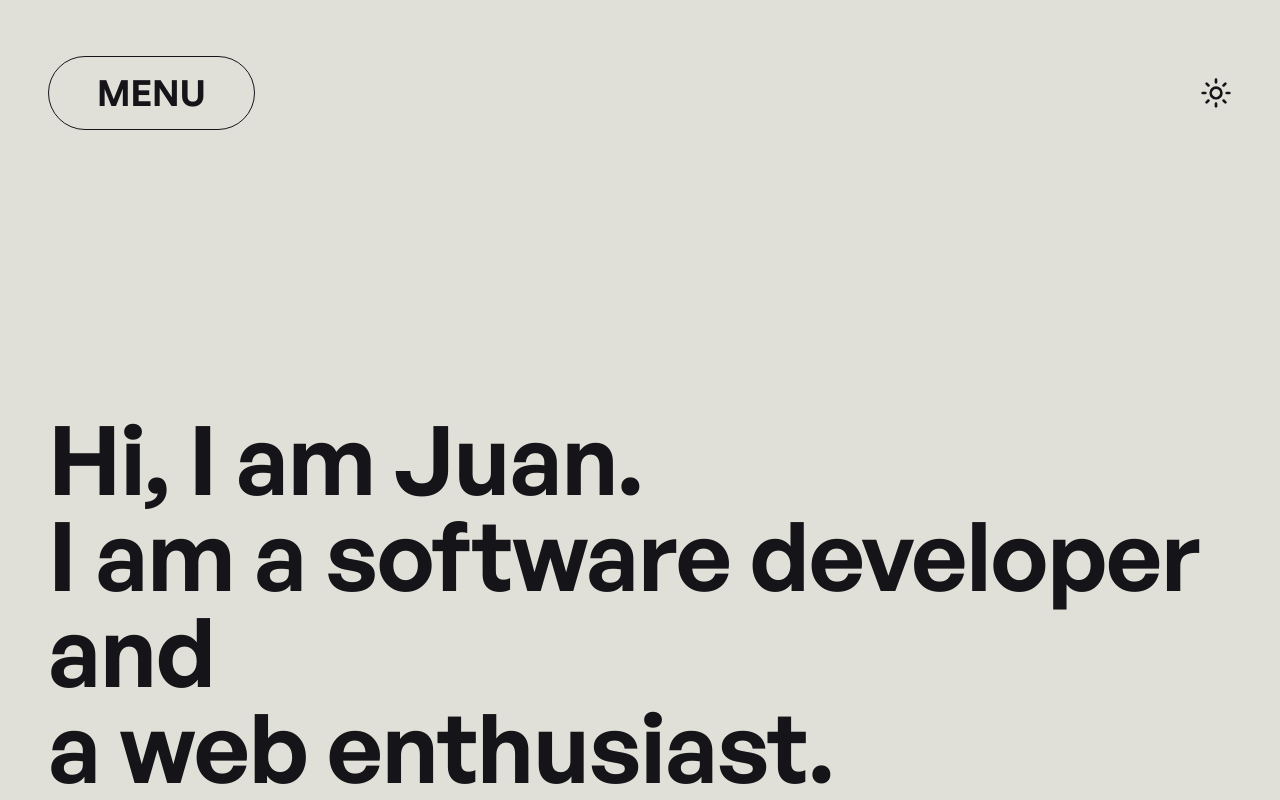
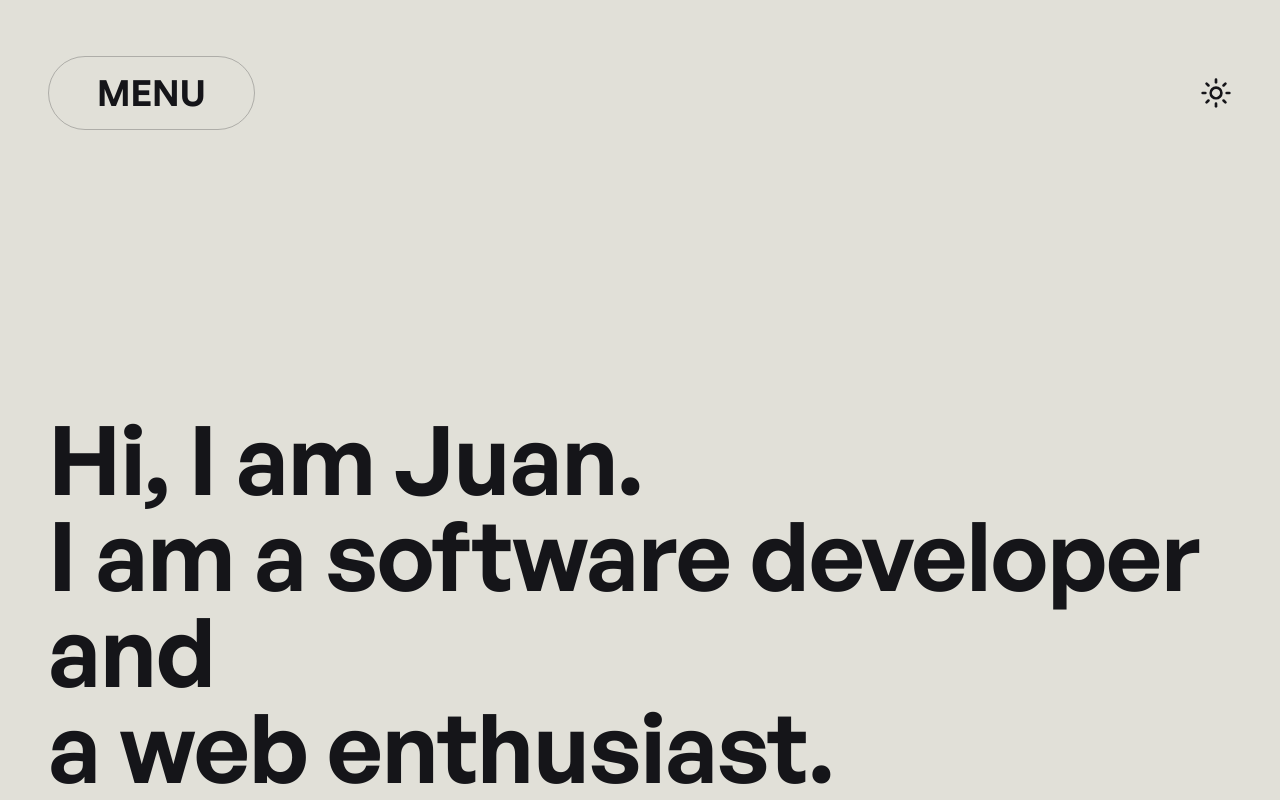
Before and after one commit to HotPotatoC/juanchristian.com, a Next.js app: page / in a window 1280 px wide. Shown: the top 800 px of the page. Built offline with nearby package versions, Linux system fonts and the light colour scheme.

Commit message:
feat: updated menu border opacity

```diff
--- a/shared/navbar.tsx
+++ b/shared/navbar.tsx
@@ -139,7 +139,7 @@ const Navbar = () => {
         <ContentWrapper extraClass="px-6 md:px-12 pt-12">
           <div className="flex justify-between items-center">
             <button
-              className="z-50 px-6 py-3 md:px-12 md:py-4 border border-black dark:border-white rounded-full font-display text-2xl md:text-4xl hover:bg-black hover:text-white dark:hover:bg-white dark:hover:text-black duration-100 focus:outline-none"
+              className="z-50 px-6 py-3 md:px-12 md:py-4 border !border-opacity-25 border-black dark:border-white rounded-full font-display text-2xl md:text-4xl hover:bg-black hover:text-white dark:hover:bg-white dark:hover:text-black duration-100 focus:outline-none"
               onClick={() => setIsOverlayOpen(!isOverlayOpen)}
             >
               {isOverlayOpen ? 'CLOSE' : 'MENU'}
```
